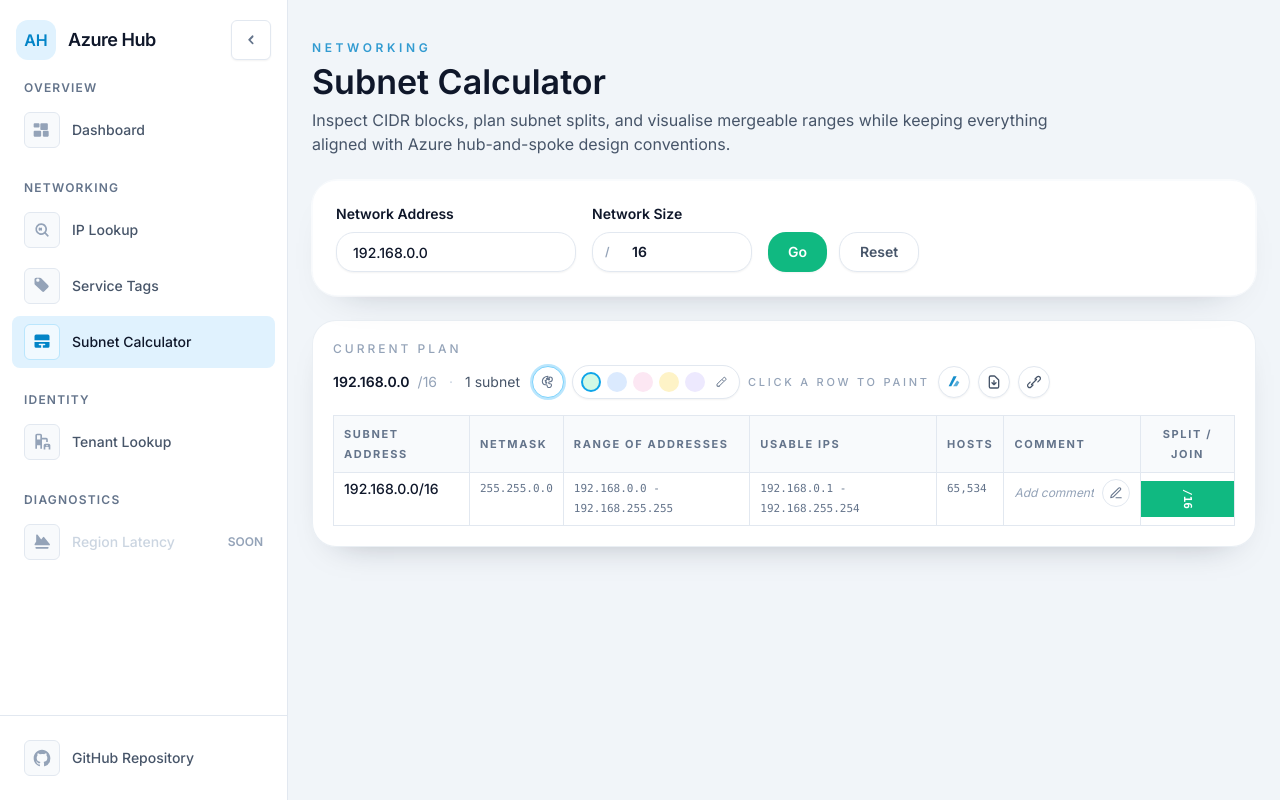
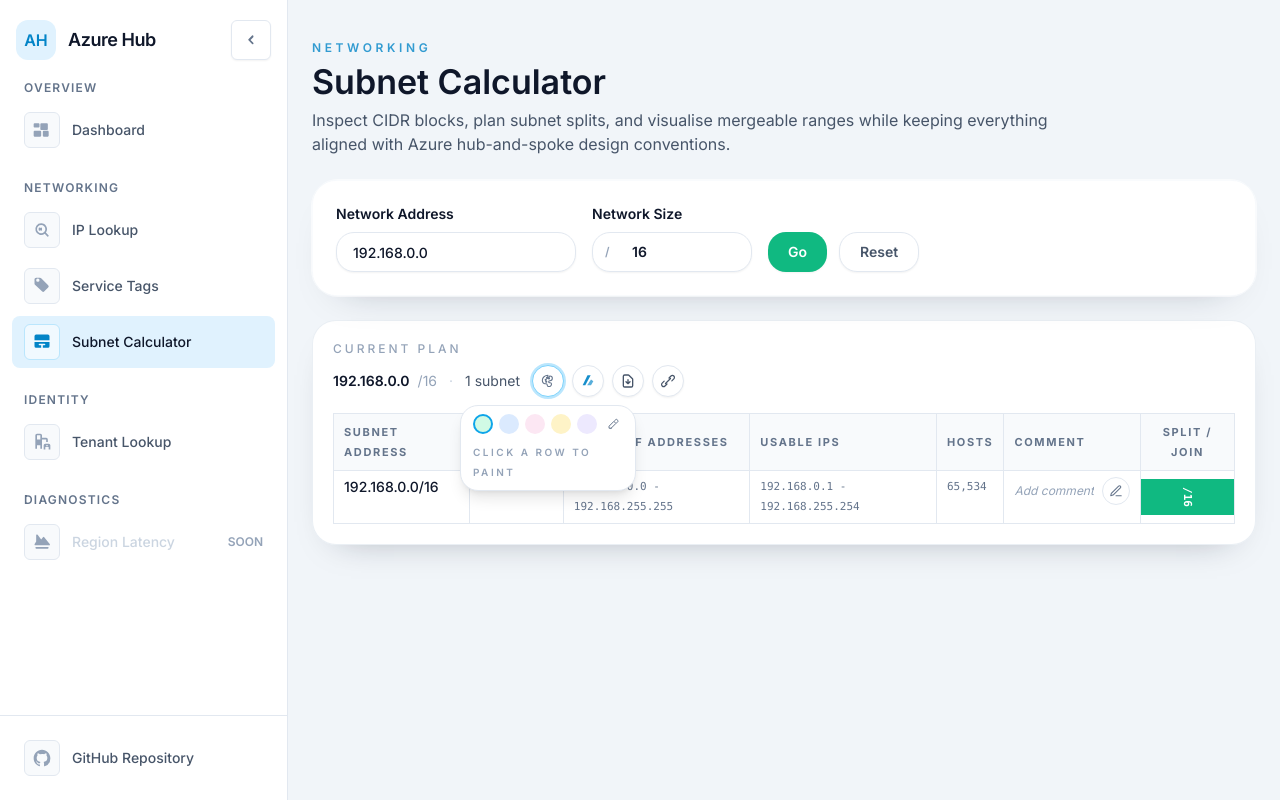
Before and after one commit to endgor/azure-ip-lookup, a Next.js app: page /tools/subnet-calculator in a window 1280 px wide. Both pictures are taken after a click on the button 547 px from the left and 381 px from the top of the page. Built offline with nearby package versions, Linux system fonts and the light colour scheme.

Commit message:
Stabilize toolbar popovers

```diff
--- a/src/pages/tools/subnet-calculator.tsx
+++ b/src/pages/tools/subnet-calculator.tsx
@@ -96,6 +96,7 @@
   const [shareStatus, setShareStatus] = useState<'idle' | 'copied' | 'error'>('idle');
   const [isAzureMenuOpen, setIsAzureMenuOpen] = useState(false);
   const azureMenuRef = useRef<HTMLDivElement | null>(null);
+  const colorMenuRef = useRef<HTMLDivElement | null>(null);
 
   const leaves = useMemo(() => collectLeaves(state.tree, state.rootId), [state.tree, state.rootId]);
   const maxDepth = useMemo(() => leaves.reduce((maximum, leaf) => Math.max(maximum, leaf.depth), 0), [leaves]);
@@ -141,6 +142,7 @@
       document.removeEventListener('mousedown', handleClick);
     };
   }, [isAzureMenuOpen]);
+
 
   useEffect(() => {
     if (!router.isReady || hasRestoredShare) {
@@ -642,6 +644,7 @@
 
                 <div className="flex flex-wrap items-center gap-2">
                   <div className="flex items-center gap-2">
+                    <div className="relative" ref={colorMenuRef}>
                       <button
                         type="button"
                         onClick={() => setIsColorModeActive((current) => !current)}
@@ -665,8 +668,8 @@
                       </button>
 
                       {isColorModeActive && (
-                      <>
-                        <div className="flex items-center gap-1.5 rounded-full border border-slate-200 bg-white px-2 py-1.5 shadow-sm">
+                        <div className="absolute left-1/2 top-[calc(100%+0.5rem)] z-30 flex -translate-x-1/2 flex-col items-center gap-2 rounded-[18px] border border-slate-200 bg-white px-3 py-2 shadow-lg">
+                          <div className="flex items-center gap-1.5">
                             {COLOR_SWATCHES.map((option) => {
                               const isSelected = selectedColorId === option.id;
                               return (
@@ -702,18 +705,33 @@
                               </svg>
                             </button>
                           </div>
-
-                        <span className="text-[11px] font-medium uppercase tracking-[0.25em] text-slate-400">
+                          <span className="text-[10px] font-semibold uppercase tracking-[0.25em] text-slate-400">
                             Click a row to paint
                           </span>
-                      </>
+                        </div>
                       )}
+                    </div>
                   </div>
 
                   <div className="flex items-center gap-2">
                     <div className="relative" ref={azureMenuRef}>
-                      {isAzureMenuOpen ? (
-                        <div className="flex items-center gap-2 rounded-[18px] border border-slate-200 bg-white px-3 py-1.5 text-xs font-semibold uppercase tracking-[0.2em] text-slate-600 shadow-sm">
+                      <button
+                        type="button"
+                        onClick={() => setIsAzureMenuOpen((current) => !current)}
+                        className={`inline-flex h-8 w-8 items-center justify-center rounded-full border bg-white text-sky-600 shadow-sm transition focus:outline-none focus:ring-2 focus:ring-sky-200 ${
+                          isAzureMenuOpen ? 'border-sky-300' : 'border-slate-200 hover:border-sky-300'
+                        }`}
+                        title="Azure Reserved IPs"
+                        aria-expanded={isAzureMenuOpen}
+                      >
+                        <svg className="h-4 w-4" viewBox="0 0 48 48" aria-hidden>
+                          <path fill="currentColor" fillOpacity="0.92" d="M8 37L22.5 7H32L16 37H8z" />
+                          <path fill="currentColor" fillOpacity="0.66" d="M21.5 37H33l7-12-7-5.5L21.5 37z" />
+                        </svg>
+                      </button>
+
+                      {isAzureMenuOpen && (
+                        <div className="absolute left-1/2 top-[calc(100%+0.5rem)] z-30 flex -translate-x-1/2 items-center gap-2 rounded-[18px] border border-slate-200 bg-white px-3 py-1.5 text-xs font-semibold uppercase tracking-[0.2em] text-slate-600 shadow-lg">
                           <label className="flex items-center gap-2">
                             <input
                               type="checkbox"
@@ -734,18 +752,6 @@
                             ×
                           </button>
                         </div>
-                      ) : (
-                        <button
-                          type="button"
-                          onClick={() => setIsAzureMenuOpen(true)}
-                          className="inline-flex h-8 w-8 items-center justify-center rounded-full border border-slate-200 bg-white text-sky-600 shadow-sm transition hover:border-sky-300 focus:outline-none focus:ring-2 focus:ring-sky-200"
-                          title="Azure Reserved IPs"
-                        >
-                          <svg className="h-4 w-4" viewBox="0 0 48 48" aria-hidden>
-                            <path fill="currentColor" fillOpacity="0.92" d="M8 37L22.5 7H32L16 37H8z" />
-                            <path fill="currentColor" fillOpacity="0.66" d="M21.5 37H33l7-12-7-5.5L21.5 37z" />
-                          </svg>
-                        </button>
                       )}
                     </div>
 
```
Lines whose indentation alone changed are shown as unchanged.
